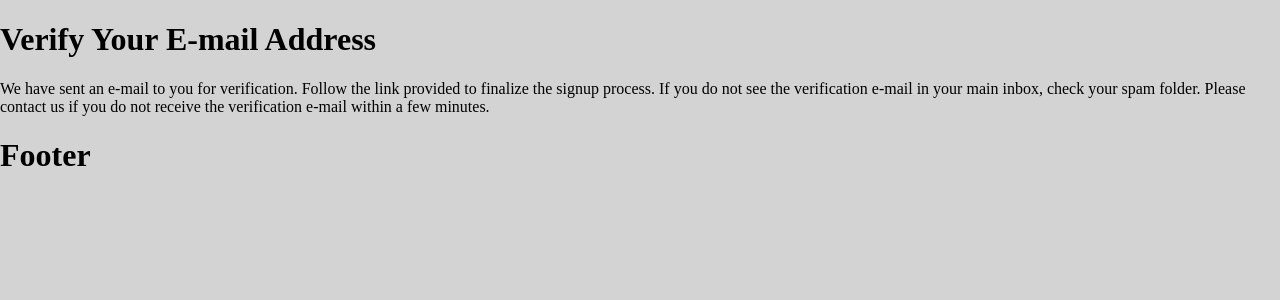
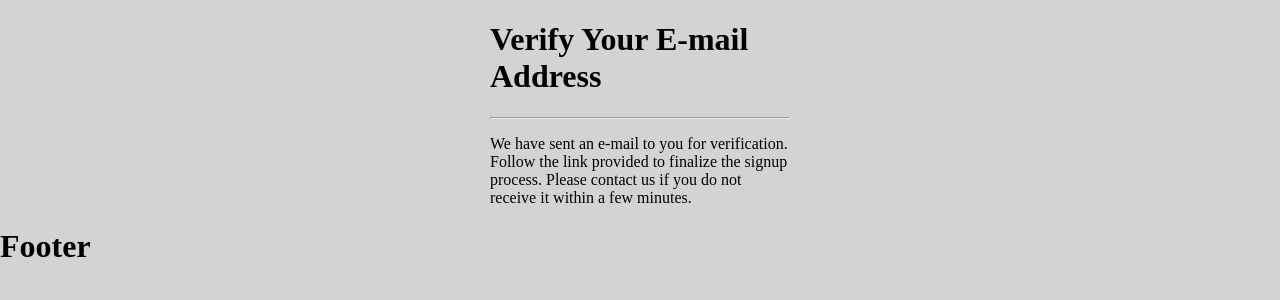
Before and after one commit to Bassel-A-Elazab/SimpleBlogUsingDjangoAndTemplate, a Django app: a page that uses webblog/templates/header.html in a window 1280 px wide. Shown: the part 49-349 px from the top of the page. Run offline with Django 4.2, Linux system fonts and the light colour scheme.

Commit message:
Customized and set the initial design for our email verification and confirmed.

```diff
--- a/webblog/static/css/user_registeration.css
+++ b/webblog/static/css/user_registeration.css
@@ -42,7 +42,9 @@ body {
 .reset_form,
 .reset_done_container,
 .reset_key_container,
-.reset_key_done_container{
+.reset_key_done_container,
+.verification_sent_container,
+.email_confirm_container {
     width: 300px;
     margin: 0 auto;
 }
@@ -82,7 +84,8 @@ body {
 .sign_up_submit_button,
 .logout_submit_button,
 .reset_button,
-.reset_key_button {
+.reset_key_button,
+.confirm_email_button {
     width: 100%;
     border: 0;
     cursor: pointer;
--- /dev/null
+++ b/webblog/templates/account/verification_sent.html
@@ -0,0 +1,21 @@
+{% extends 'account/base.html' %}
+
+{% load i18n %}
+
+{% block head_title %}{% trans 'Verify Your E0mail Address'%}{% endblock %}
+
+{% block content %}
+    <div class="verification_sent_container">
+        <div class="verification_sent_content">
+            <h1>{% trans 'Verify Your E-mail Address' %}</h1>
+            <hr>
+            <p>
+            {% blocktrans %}
+                We have sent an e-mail to you for verification.
+                Follow the link provided to finalize the signup process.
+                Please contact us if you do not receive it within a few minutes.
+            {% endblocktrans %}
+            </p>
+        </div>
+    </div>
+{% endblock %}
--- a/webblog/templates/header.html
+++ b/webblog/templates/header.html
@@ -10,14 +10,14 @@
                     <a class="header_nav_link" href="#">{{user.name}}</a>
                 </li>
                 <li class="header_nav_item">
-                    <a class="header_nav_link" href="/users/logout/">Logout</a>
+                    <a class="header_nav_link" href="{% url 'account_logout' %}">Logout</a>
                 </li>
             {% else %}
                 <li class="header_nav_item">
-                    <a class="header_nav_link" href="/users/login/">Login</a>
+                    <a class="header_nav_link" href="{% url 'account_login' %}">Login</a>
                 </li>
                 <li class="header_nav_item">
-                    <a class="header_nav_link" href="/users/signup/">SignUp</a>
+                    <a class="header_nav_link" href="{% url 'account_signup' %}">SignUp</a>
                 </li>
             {% endif %}
             </ul>
```
Also changed, not shown: webblog/templates/account/email_confirm.html (+37 -3 lines).
